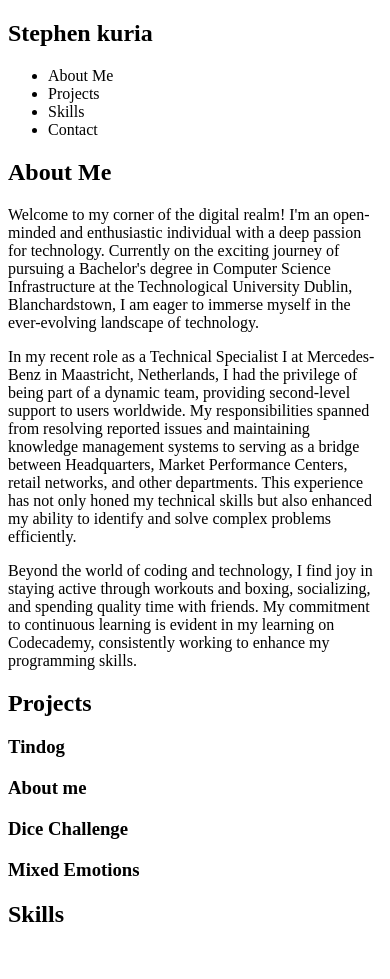
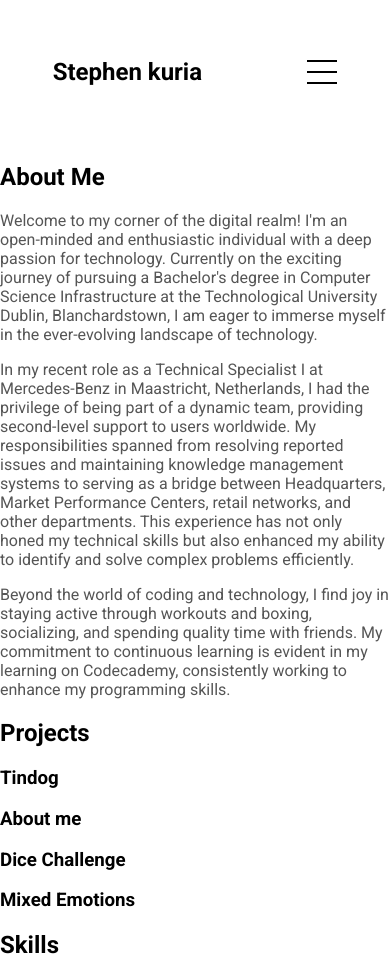
Before and after one commit to Stephen1k/portfolio_proj, a plain HTML site: page index.html in a window 390 px wide. Before the commit the page ends 947 px from the top, so only its background shows below. Drawn offline with Linux system fonts and the light colour scheme.

Commit message:
completed responsive nav and adding readme

```diff
--- /dev/null
+++ b/css/mediaqueries.css
@@ -0,0 +1,8 @@
+@media only screen and (max-width:1200px){
+    .main-nav{
+        display:none;
+    }
+    #hamburger-nav{
+        display: flex;
+    }
+}
--- a/css/style.css
+++ b/css/style.css
@@ -0,0 +1,136 @@
+body{
+    margin: 0;
+    font-family:'Roboto','Open Sans','Montserrat' ,sans-serif;
+
+}
+
+p {
+    color: rgb(85, 85, 85);
+  }
+
+  /* TRANSITION */
+
+  a,
+  .btn {
+    transition: all 300ms ease;
+  }
+
+  /* DESKTOP NAV */
+
+  nav,
+  .nav-links {
+    display: flex;
+  }
+
+  nav {
+    justify-content: space-around;
+    align-items: center;
+    height: 17vh;
+  }
+
+  .nav-links {
+    gap: 2rem;
+    list-style: none;
+    font-size: 1.5rem;
+  }
+
+  a {
+    color: black;
+    text-decoration: none;
+    text-decoration-color: white;
+  }
+
+  a:hover {
+    color: grey;
+    text-decoration: underline;
+    text-underline-offset: 1rem;
+    text-decoration-color: rgb(181, 181, 181);
+  }
+
+  .logo {
+    font-size: 2rem;
+  }
+
+  .logo:hover {
+    cursor: default;
+  }
+
+  /* HAMBURGER MENU */
+
+  #hamburger-nav {
+    display: none;
+  }
+
+  .hamburger-menu {
+    position: relative;
+    display: inline-block;
+  }
+
+  .hamburger-icon {
+    display: flex;
+    flex-direction: column;
+    justify-content: space-between;
+    height: 24px;
+    width: 30px;
+    cursor: pointer;
+  }
+
+  .hamburger-icon span {
+    width: 100%;
+    height: 2px;
+    background-color: black;
+    transition: all 0.3 ease-in-out;
+  }
+
+  .menu-links {
+    position: absolute;
+    top: 100%;
+    right: 0;
+    background-color: white;
+    width: fit-content;
+    max-height: 0;
+    overflow: hidden;
+    transition: all 0.3 ease-in-out;
+  }
+
+  .menu-links a {
+    display: block;
+    padding: 10px;
+    text-align: center;
+    font-size: 1.5rem;
+    color: black;
+    text-decoration: none;
+    transition: all 0.3 ease-in-out;
+  }
+
+  .menu-links li {
+    list-style: none;
+  }
+
+  .menu-links.open {
+    max-height: 300px;
+  }
+
+  .hamburger-icon.open span:first-child {
+    transform: rotate(45deg) translate(10px, 5px);
+  }
+
+  .hamburger-icon.open span:nth-child(2) {
+    opacity: 0;
+  }
+
+  .hamburger-icon.open span:last-child {
+    transform: rotate(-45deg) translate(10px, -5px);
+  }
+
+  .hamburger-icon span:first-child {
+    transform: none;
+  }
+
+  .hamburger-icon span:first-child {
+    opacity: 1;
+  }
+
+  .hamburger-icon span:first-child {
+    transform: none;
+  }
--- a/index.html
+++ b/index.html
@@ -4,21 +4,43 @@
     <meta charset="UTF-8">
     <meta name="viewport" content="width=device-width, initial-scale=1.0">
     <title>My Portfolio</title>
+    <link rel="stylesheet" href="./css/style.css" type="text/css">
+    <link rel="stylesheet" href="./css/mediaqueries.css" type="text/css">
+    <link rel="preconnect" href="https://fonts.googleapis.com">
+    <link rel="preconnect" href="https://fonts.gstatic.com" crossorigin>
+    <link href="https://fonts.googleapis.com/css2?family=Montserrat:wght@400;500;600;700&family=Open+Sans:ital,wght@0,400;0,500;0,600;1,400&family=Roboto:wght@400;500;700&display=swap" rel="stylesheet">
 </head>
 <body>
+    <div class="container">
         <header>
-        <nav>
+            <nav class="main-nav">
                 <h1>Stephen kuria</h1>
-            <ul>
-                <li>About Me</li>
-                <li>Projects</li>
-                <li>Skills</li>
-                <li>Contact</li>
+                <ul class="nav-links">
+                    <li><a href="#about">About Me</a></li>
+                    <li><a href="#projects">Projects</a></li>
+                    <li><a href="#skills">Skills</a></li>
+                    <li><a href="#contact">Contact</a></li>
                 </ul>
+            </nav>
+            <nav id="hamburger-nav">
+                <h1>Stephen kuria</h1>
+                <div class="hamburger-menu">
+                    <div class="hamburger-icon" onclick="toggleMenu()">
+                        <span></span>
+                        <span></span>
+                        <span></span>
+                    </div>
+                    <div class="menu-links">
+                        <li><a href="#about" onclick="toggleMenu()">About Me</a></li>
+                        <li><a href="#projects" onclick="toggleMenu()">Projects</a></li>
+                        <li><a href="#skills" onclick="toggleMenu()">Skills</a></li>
+                        <li><a href="#contact" onclick="toggleMenu()">Contact</a></li>
+                    </div>
+                </div>
             </nav>
         </header>
 
-    <section class="about-me">
+        <section class="about-me section">
             <div class="about-me-container">
                 <h2>About Me</h2>
                 <p>Welcome to my corner of the digital realm! I'm an open-minded and enthusiastic individual with a deep passion for technology. Currently on the exciting journey of pursuing a Bachelor's degree in Computer Science Infrastructure at the Technological University Dublin, Blanchardstown, I am eager to immerse myself in the ever-evolving landscape of technology.</p>
@@ -27,8 +49,8 @@
             </div>
         </section>
 
-    <section class="projects-section">
-        <div class="Projects-container">
+        <section class="projects section">
+            <div class="projects-container">
                 <h2>Projects</h2>
                 <div class="project-1">
                     <h3 class="proj-title">Tindog</h3>
@@ -45,11 +67,13 @@
                 </div>
             </section>
 
-    <section class="skills-section">
+            <section class="skills section">
                 <div class="skills-container">
                     <h2>Skills</h2>
 
                 </div>
             </section>
+        </div>
+        <script src="./js/index.js"></script>
         </body>
         </html>
--- a/js/index.js
+++ b/js/index.js
@@ -0,0 +1,6 @@
+let toggleMenu = () => {
+    const menu = document.querySelector(".menu-links");
+    const icon = document.querySelector(".hamburger-icon");
+    menu.classList.toggle("open");
+    icon.classList.toggle("open");
+}
```
Also changed, not shown: 1 other file. Lines whose indentation alone changed are shown as unchanged.
